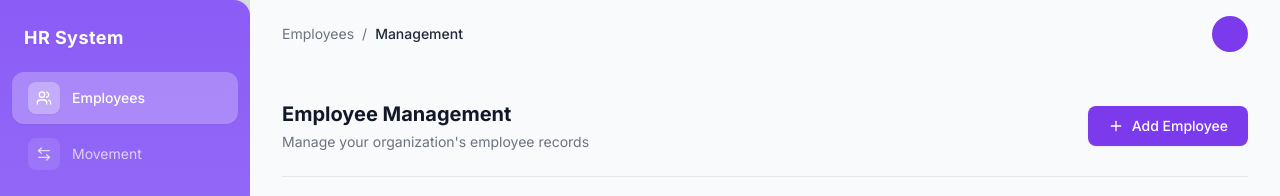
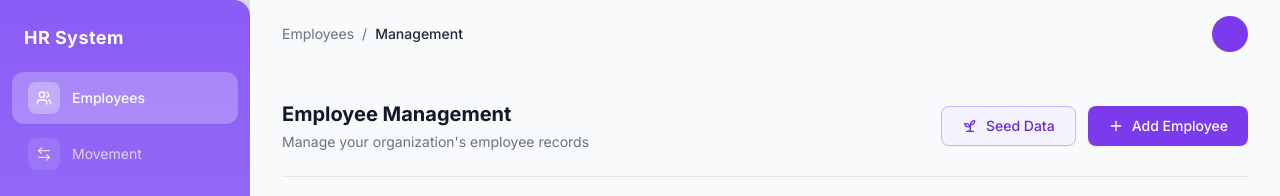
Before and after one commit to MichaelIanLabos/internship-training-frontend, a Next.js app: page /employees in a window 1280 px wide. Shown: the top 196 px of the page. Built offline with nearby package versions, Linux system fonts and the light colour scheme; no server answers.

Commit message:
feat: add seed data button to employees page

```diff
--- a/src/app/(movement)/employees/page.tsx
+++ b/src/app/(movement)/employees/page.tsx
@@ -12,6 +12,7 @@ import {
   AlertTriangle,
   RefreshCw,
   Loader2,
+  Sprout,
 } from 'lucide-react';
 import { Employee } from '@/types/employee';
 import { formatters } from '@/lib/utils/formatters';
@@ -24,6 +25,7 @@ import {
   useRestoreEmployee,
   useBulkDeleteEmployees,
   useBulkRestoreEmployees,
+  useSeedEmployees,
 } from '@/lib/hooks/useEmployees';
 import { AddEmployeeModal } from '@/components/employees/AddEmployeeModal';
 import { EditEmployeeModal } from '@/components/employees/EditEmployeeModal';
@@ -71,6 +73,7 @@ export default function EmployeesPage() {
   const restoreMutation = useRestoreEmployee();
   const bulkDeleteMutation = useBulkDeleteEmployees();
   const bulkRestoreMutation = useBulkRestoreEmployees();
+  const seedMutation = useSeedEmployees();
 
   useEffect(() => {
     setSelectedIds(new Set());
@@ -157,6 +160,14 @@ export default function EmployeesPage() {
               </button>
             )
           )}
+          <button
+            onClick={() => seedMutation.mutate()}
+            disabled={seedMutation.isPending}
+            className="inline-flex items-center gap-2 rounded-lg border border-violet-300 bg-violet-50 px-5 h-10 text-sm font-medium text-violet-700 shadow-sm hover:bg-violet-100 transition-colors disabled:opacity-50"
+          >
+            <Sprout className="h-4 w-4" />
+            {seedMutation.isPending ? 'Seeding...' : 'Seed Data'}
+          </button>
           <button
             onClick={() => setShowAddModal(true)}
             className="inline-flex items-center gap-2 rounded-lg bg-violet-600 px-5 h-10 text-sm font-medium text-white shadow-sm hover:bg-violet-700 transition-colors"
```
